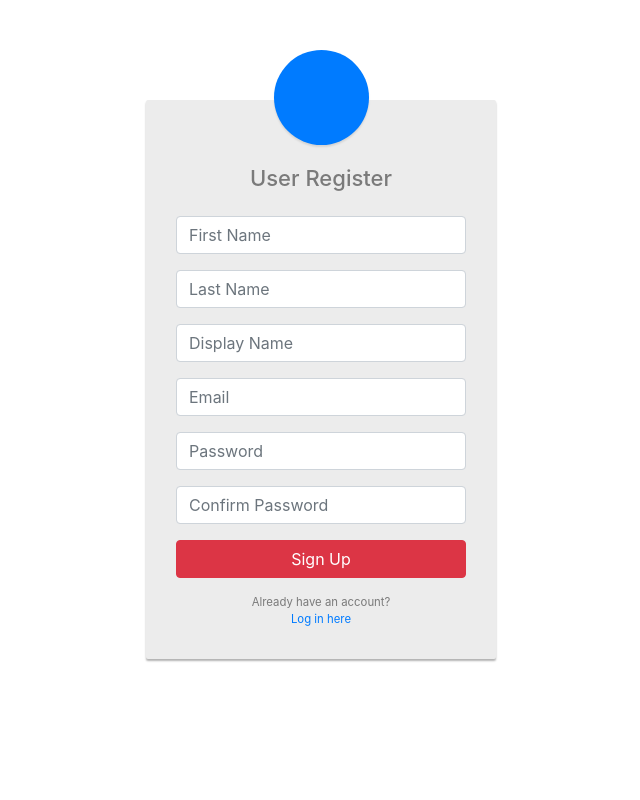
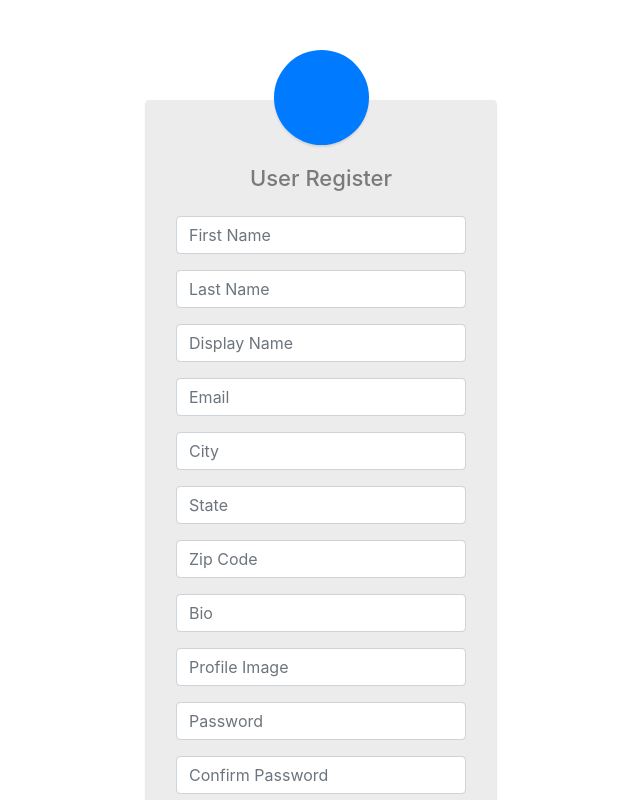
Before and after one commit to jenniferstarkey/DogDates, a React (Create React App) app in the folder DogDates/client/: page /register in a window 1280 px wide. Shown: the top 800 px of the page, without its empty margins (319-959 px from the left). Built offline with nearby package versions, Linux system fonts and the light colour scheme; no server answers.

Commit message:
a user can register

```diff
--- a/DogDates/client/src/pages/Register.js
+++ b/DogDates/client/src/pages/Register.js
@@ -13,6 +13,11 @@ const Register = () => {
     const [displayName, setDisplayName] = useState("");
     const [email, setEmail] = useState("");
     const [password, setPassword] = useState("");
+    const [city, setCity] = useState("");
+    const [state, setState] = useState("");
+    const [zipCode, setZipCode] = useState("");
+    const [bio, setBio] = useState("");
+    const [profileImage, setProfileImage] = useState("");
     const [confirm, setConfirm] = useState("");
     const history = useHistory();
 
@@ -30,6 +35,11 @@ const Register = () => {
             lastName,
             displayName,
             email,
+            city,
+            state,
+            zipCode,
+            bio,
+            profileImage,
         };
         register(profile, password)
             .then((user) => {
@@ -92,6 +102,56 @@ const Register = () => {
                 </div>
                 <div className="form-group">
                     <Input
+                        onChange={(e) => setCity(e.target.value)}
+                        type="text"
+                        className="form-control"
+                        name="city"
+                        placeholder="City"
+                        required="required"
+                    />
+                </div>
+                <div className="form-group">
+                    <Input
+                        onChange={(e) => setState(e.target.value)}
+                        type="text"
+                        className="form-control"
+                        name="state"
+                        placeholder="State"
+                        required="required"
+                    />
+                </div>
+                <div className="form-group">
+                    <Input
+                        onChange={(e) => setZipCode(e.target.value)}
+                        type="numbers"
+                        className="form-control"
+                        name="zipCode"
+                        placeholder="Zip Code"
+                        required="required"
+                    />
+                </div>
+                <div className="form-group">
+                    <Input
+                        onChange={(e) => setBio(e.target.value)}
+                        type="text"
+                        className="form-control"
+                        name="bio"
+                        placeholder="Bio"
+                        required="required"
+                    />
+                </div>
+                <div className="form-group">
+                    <Input
+                        onChange={(e) => setProfileImage(e.target.value)}
+                        type="text"
+                        className="form-control"
+                        name="profileImage"
+                        placeholder="Profile Image"
+                        required="required"
+                    />
+                </div>
+                <div className="form-group">
+                    <Input
                         onChange={(e) => setPassword(e.target.value)}
                         type="password"
                         className="form-control"
--- a/DogDates/client/src/providers/UserProfileProvider.js
+++ b/DogDates/client/src/providers/UserProfileProvider.js
@@ -45,7 +45,7 @@ export function UserProfileProvider(props) {
             .auth()
             .createUserWithEmailAndPassword(userProfile.email, password)
             .then((createResponse) =>
-                saveUser({ ...userProfile, firebaseUserId: createResponse.user.uid })
+                saveUser({ ...userProfile, firebaseId: createResponse.user.uid })
             )
             .then((savedUserProfile) => {
                 localStorage.setItem("userProfile", JSON.stringify(savedUserProfile));
@@ -68,6 +68,7 @@ export function UserProfileProvider(props) {
     };
 
     const saveUser = (userProfile) => {
+        debugger;
         return getToken().then((token) =>
             fetch(apiUrl, {
                 method: "POST",
```
